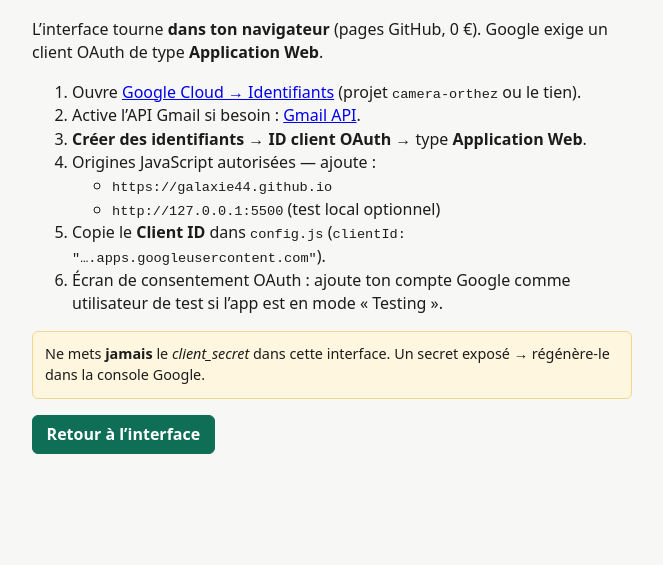
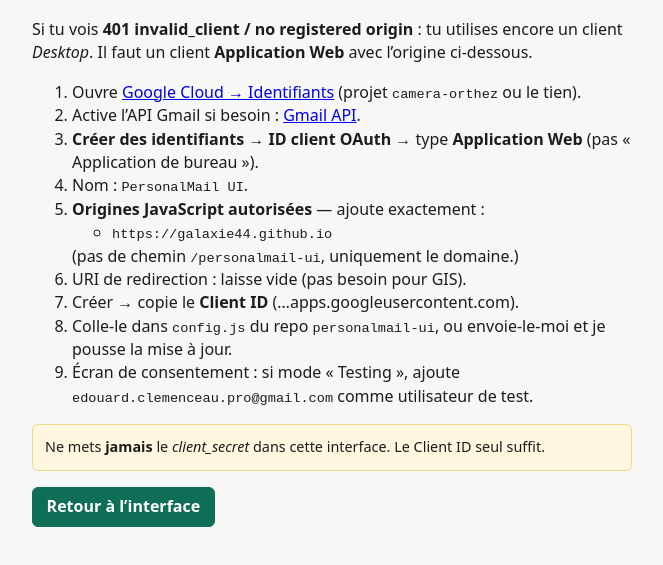
Before and after one commit to galaxie44/personalmail-ui, a plain HTML site: page SETUP.html in a window 1280 px wide. Shown: the part 91-656 px from the top of the page, without its empty margins (308-971 px from the left). Drawn offline with Linux system fonts and the light colour scheme.

Commit message:
docs: clarify Web OAuth for no registered origin

```diff
--- a/SETUP.html
+++ b/SETUP.html
@@ -9,24 +9,27 @@
 <body>
   <main class="main" style="max-width:640px">
     <h1>Configurer Google (gratuit, ~2 min)</h1>
-    <p>L’interface tourne <strong>dans ton navigateur</strong> (pages GitHub, 0 €). Google exige un client OAuth de type <strong>Application Web</strong>.</p>
+    <p>Si tu vois <strong>401 invalid_client / no registered origin</strong> : tu utilises encore un client <em>Desktop</em>. Il faut un client <strong>Application Web</strong> avec l’origine ci‑dessous.</p>
 
     <ol>
       <li>Ouvre <a href="https://console.cloud.google.com/apis/credentials" target="_blank" rel="noopener">Google Cloud → Identifiants</a> (projet <span class="mono">camera-orthez</span> ou le tien).</li>
       <li>Active l’API Gmail si besoin : <a href="https://console.cloud.google.com/apis/library/gmail.googleapis.com" target="_blank" rel="noopener">Gmail API</a>.</li>
-      <li><strong>Créer des identifiants</strong> → <strong>ID client OAuth</strong> → type <strong>Application Web</strong>.</li>
-      <li>Origines JavaScript autorisées — ajoute :
+      <li><strong>Créer des identifiants</strong> → <strong>ID client OAuth</strong> → type <strong>Application Web</strong> (pas « Application de bureau »).</li>
+      <li>Nom : <span class="mono">PersonalMail UI</span>.</li>
+      <li><strong>Origines JavaScript autorisées</strong> — ajoute exactement :
         <ul>
           <li><span class="mono" id="origin">https://galaxie44.github.io</span></li>
-          <li><span class="mono">http://127.0.0.1:5500</span> (test local optionnel)</li>
         </ul>
+        (pas de chemin <span class="mono">/personalmail-ui</span>, uniquement le domaine.)
       </li>
-      <li>Copie le <strong>Client ID</strong> dans <span class="mono">config.js</span> (<code>clientId: "….apps.googleusercontent.com"</code>).</li>
-      <li>Écran de consentement OAuth : ajoute ton compte Google comme utilisateur de test si l’app est en mode « Testing ».</li>
+      <li>URI de redirection : laisse vide (pas besoin pour GIS).</li>
+      <li>Créer → copie le <strong>Client ID</strong> (…apps.googleusercontent.com).</li>
+      <li>Colle-le dans <span class="mono">config.js</span> du repo <span class="mono">personalmail-ui</span>, ou envoie-le-moi et je pousse la mise à jour.</li>
+      <li>Écran de consentement : si mode « Testing », ajoute <span class="mono">edouard.clemenceau.pro@gmail.com</span> comme utilisateur de test.</li>
     </ol>
 
     <div class="warning-box">
-      Ne mets <strong>jamais</strong> le <em>client_secret</em> dans cette interface. Un secret exposé → régénère-le dans la console Google.
+      Ne mets <strong>jamais</strong> le <em>client_secret</em> dans cette interface. Le Client ID seul suffit.
     </div>
 
     <p><a class="btn btn-primary" href="index.html">Retour à l’interface</a></p>
```
